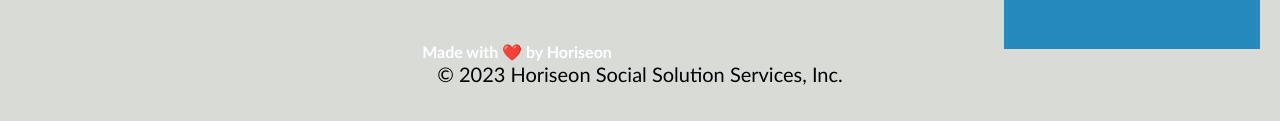
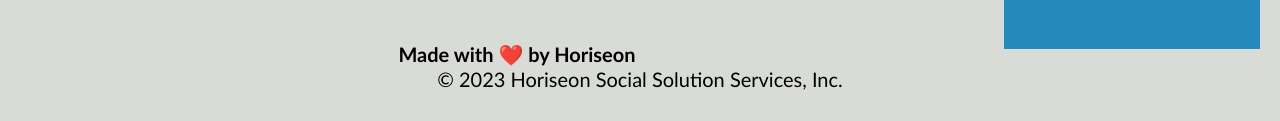
Before and after one commit to mjjust31/Code.Refactor, a plain HTML site: page index.html in a window 1280 px wide. Shown: the part 1870-1991 px from the top of the page. Drawn offline with Linux system fonts and the light colour scheme.

Commit message:
footer updates color

```diff
--- a/assets/css/style.css
+++ b/assets/css/style.css
@@ -115,7 +115,7 @@ a {
   text-align: center;
 }
 
-.footer h2, .footer p {
+.footer h4, .footer p {
   color: black;
   font-size: 20px;
 }
```
